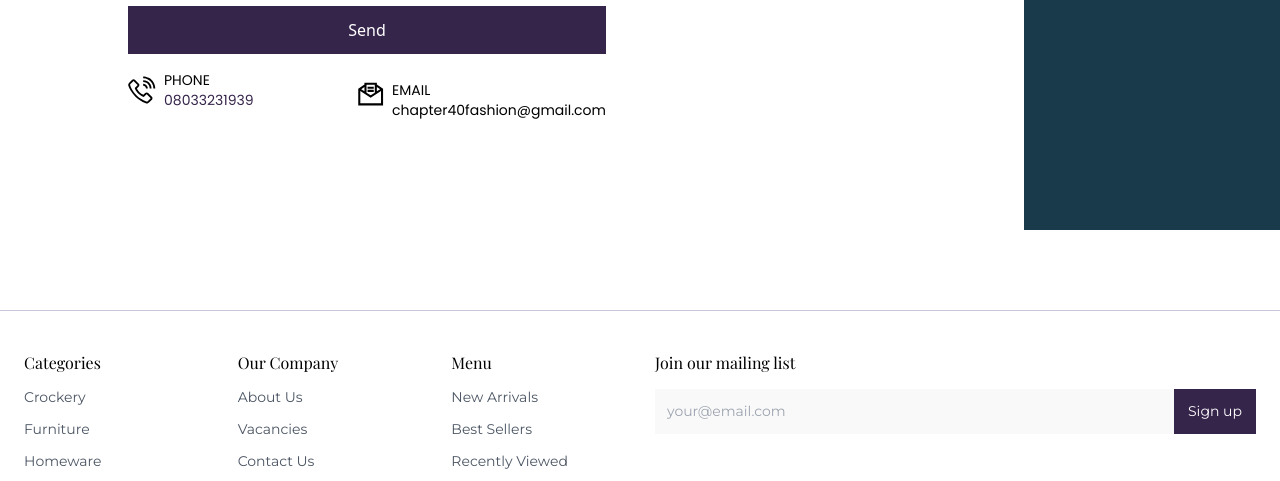
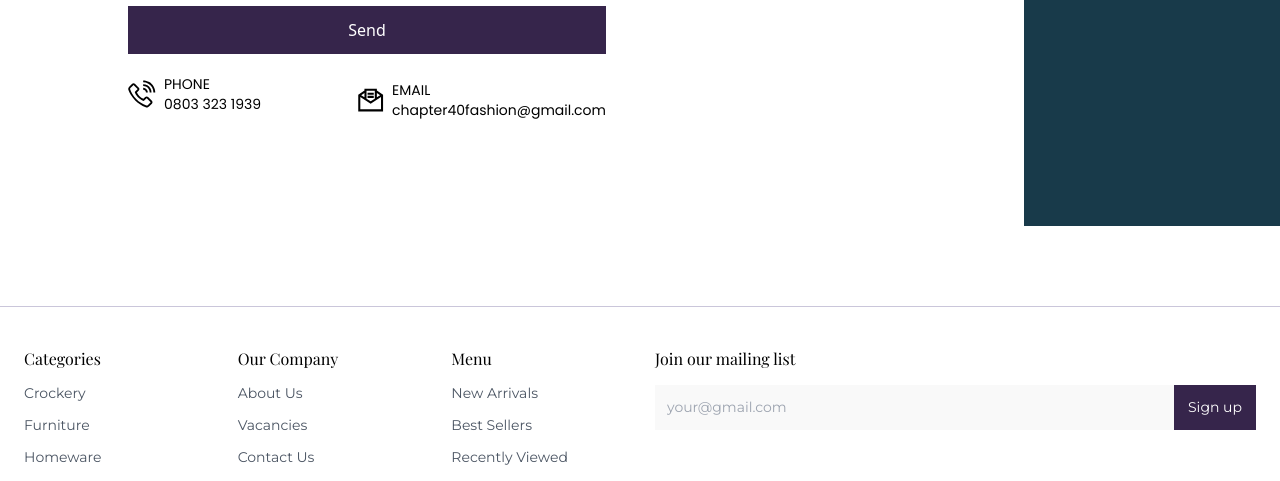
Before and after one commit to Temi-Dire/chapter40-website, a React (Vite) app: page /contact-us in a window 1280 px wide. Shown: the part 834-1315 px from the top of the page. Built offline with nearby package versions, Linux system fonts and the light colour scheme.

Commit message:
implemented form validation for the contactUs form

```diff
--- a/src/components/ContactUsForm.tsx
+++ b/src/components/ContactUsForm.tsx
@@ -1,48 +1,93 @@
+import { useForm } from "react-hook-form";
 import FormFooter from "./contactUsFooter";
+import z from "zod";
+import { zodResolver } from "@hookform/resolvers/zod";
+
+const schema = z.object({
+  name: z
+    .string()
+    .min(3, { message: "Name shouldnt be less than 3 characters" }),
+  email: z
+    .string()
+    .email({ message: "The email format you entered is invalid" }),
+  phoneNo: z
+    .string()
+    .min(11, { message: "Phone number should be at 11 characters" }),
+  message: z.string(),
+  referral: z.string(),
+});
+
+type FormData = z.infer<typeof schema>;
 
 const ContactForm = () => {
+  const {
+    register,
+    handleSubmit,
+    formState: { errors, isValid},
+    reset,
+  } = useForm<FormData>({ resolver: zodResolver(schema), mode: "onBlur" });
+
+  const handleFormSubmit = (data: FormData) => {
+    if(isValid){
+      // this is where i mutate data when endpoint is ready
+      alert(`Hi ${data.name}, we'll get back to you shortly..`);
+      reset()
+    }
+
+
+  }
+
 
   return (
     <div>
       <h1 className="lg:text-5xl sm:text-4xl text-3xl font-bold mb-7 font-poppins">
         <span className="text-[#36254B]">Connect</span> with us
       </h1>
-      <form>
+      <form onSubmit={handleSubmit(handleFormSubmit)}>
         <div className="mb-4">
           <input
             type="text"
+            {...register('name')}
             id="name"
-            name="name"
             placeholder="Name"
             className="w-full p-3 border "
             required
           />
+
+          {errors.name && <p className="text-red-500">{errors.name.message}</p>}
         </div>
 
         <div className="mb-4">
           <input
             type="email"
+            {...register('email')}
             id="email"
-            name="email"
             placeholder="Email"
             className="w-full p-3 border "
             required
           />
+          {errors.email && (
+            <p className="text-red-500">{errors.email.message}</p>
+          )}
         </div>
 
         <div className="mb-4">
           <input
             type="text"
             id="phoneNo"
+            {...register('phoneNo')}
             name="phoneNo"
             placeholder="Phone number"
             className="w-full p-3 border "
             required
           />
+          {errors.phoneNo && (
+            <p className="text-red-500">{errors.phoneNo.message}</p>
+          )}
         </div>
 
         <div className="mb-4">
-          <select name="referral" id="referral" className="border  w-full p-3">
+          <select id="referral" {...register('referral')} className="border  w-full p-3">
             <option value="">How did you find us</option>
 
             <option value="google">Google</option>
@@ -51,17 +96,24 @@ const ContactForm = () => {
             <option value="referral">Referral</option>
             <option value="ads">Ads</option>
           </select>
+
+          {errors.referral && (
+            <p className="text-red-500">{errors.referral.message}</p>
+          )}
         </div>
 
         <div className="mb-6">
           <textarea
-          placeholder="How can we help you?"
+            placeholder="How can we help you?"
             id="message"
-            name="message"
             rows={4}
+            {...register('message')}
             className="w-full p-3 border "
             required
           ></textarea>
+          {errors.message && (
+            <p className="text-red-500">{errors.message.message}</p>
+          )}
         </div>
 
         <button
@@ -71,7 +123,7 @@ const ContactForm = () => {
           Send
         </button>
       </form>
-      <FormFooter/>
+      <FormFooter />
     </div>
   );
 };
--- a/src/components/contactUsFooter.tsx
+++ b/src/components/contactUsFooter.tsx
@@ -1,39 +1,31 @@
-const FormFooter = () => {
+
+const contactUsFooter = () => {
   return (
-    <div className="mt-4 font-poppins">
-      <div className="flex justify-between items-center lg:text-sm max-w-full text-xs  flex-wrap   [&>*:not(:last-child)]:mb-5">
-        <div className="flex sm:mr-7 items-center">
-          <div className="flex justify-center flex-shrink-0 items-center mr-2 ">
+    <div className="mt-5 flex justify-between font-poppins text-sm flex-wrap">
+      <div className="flex items-center mr-3 mb-3">
         <img
           src="/assets/images/phone.svg"
-              className="w-7 h-7 object-cover"
+          className="w-7 h-7	 object-cover mr-2"
           alt=""
         />
-          </div>
         <div>
           <p>PHONE</p>
-            <p className="text-[#36254B] whitespace-nowrap">
-              08033231939
-            </p>
+          <p>0803 323 1939</p>
         </div>
       </div>
-
-        <div className="flex">
-          <div className="flex justify-center mr-2 flex-shrink-0">
+      <div className="flex items-center">
         <img
           src="/assets/images/mail.svg"
-              className="w-7 h-7	 object-cover"
+          className="w-7 h-7	 object-cover mr-2"
           alt=""
         />
-          </div>
-          <div className="flex flex-col flex-wrap">
+        <div>
           <p>EMAIL</p>
-            <p className="text-[#36254B]]">chapter40fashion@gmail.com</p>
-          </div>
+          <p>chapter40fashion@gmail.com</p>
         </div>
       </div>
     </div>
   );
-};
+}
 
-export default FormFooter;
+export default contactUsFooter
--- a/src/pages/Payment.tsx
+++ b/src/pages/Payment.tsx
@@ -16,6 +16,7 @@ const PaystackPayment = () => {
   };
 
   const onClose = () => {
+
     console.log("Payment closed");
     // Remember to use toastify here
   };
--- a/src/sections/footer/index.tsx
+++ b/src/sections/footer/index.tsx
@@ -43,7 +43,7 @@ const FooterSection = () => {
                 <input
                   className="text-[14px] border-none outline-none py-3 px-3 bg-white-300 w-full"
                   type="text"
-                  placeholder="your@email.com"
+                  placeholder="your@gmail.com"
                 />
                 <button className="text-white text-[14px] bg-darkPrimary px-2 max-w-[82px] w-full">
                   Sign up
--- a/src/sections/hero/index.tsx
+++ b/src/sections/hero/index.tsx
@@ -1,6 +1,6 @@
 // import { useNavigate } from "react-router-dom";
 import texture from "/assets/images/texture.png";
-import heroDress from "/assets/images/heroDress.png";
+import heroDress from "/assets/images/heroDress.svg";
 import Minicard from "../../components/Minicard";
 import starWhite from "/assets/stars.svg";
 import starBlack from "/assets/starBlack.svg";
```
Also changed, not shown: public/assets/images/heroDress.svg (added). Lines whose indentation alone changed are shown as unchanged.
